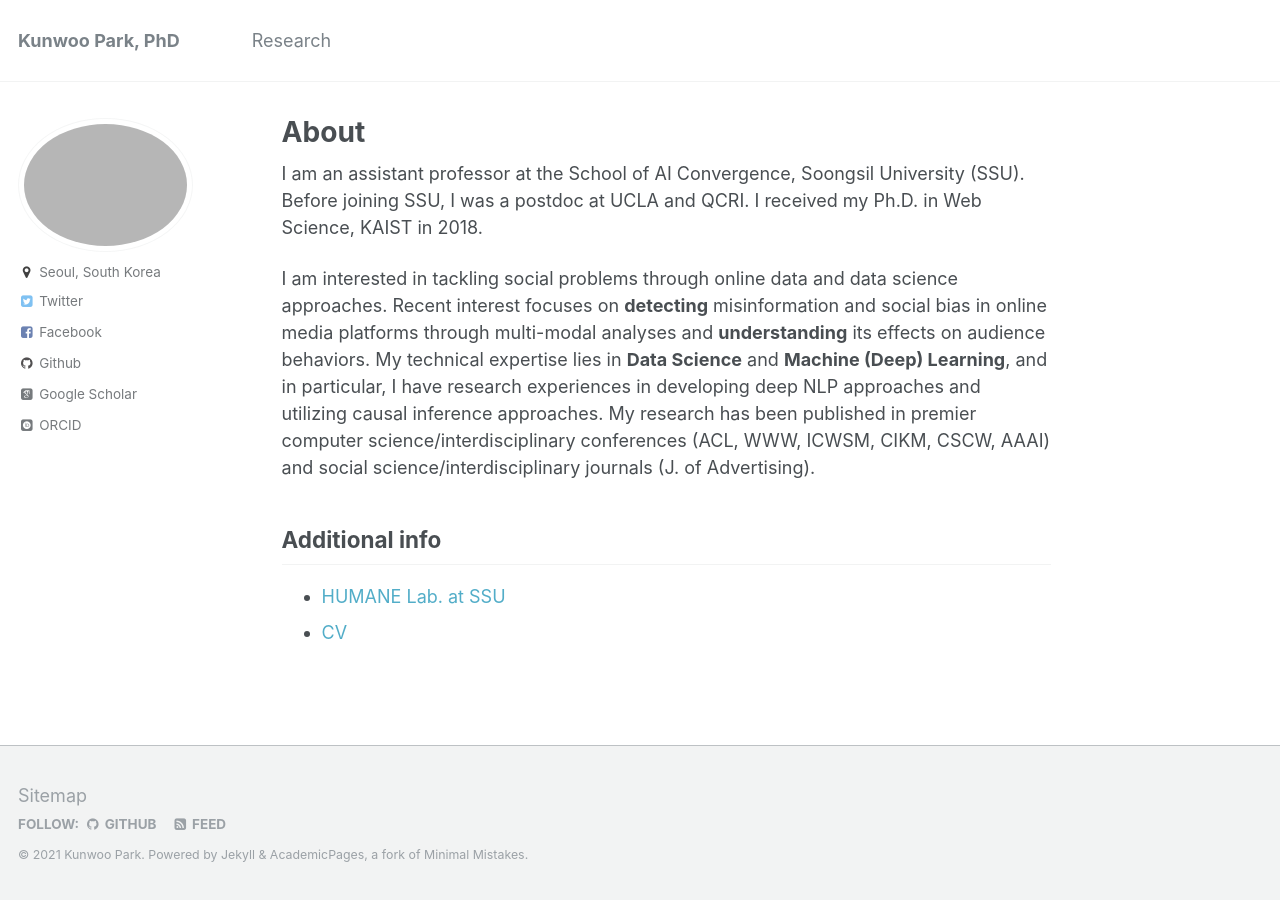
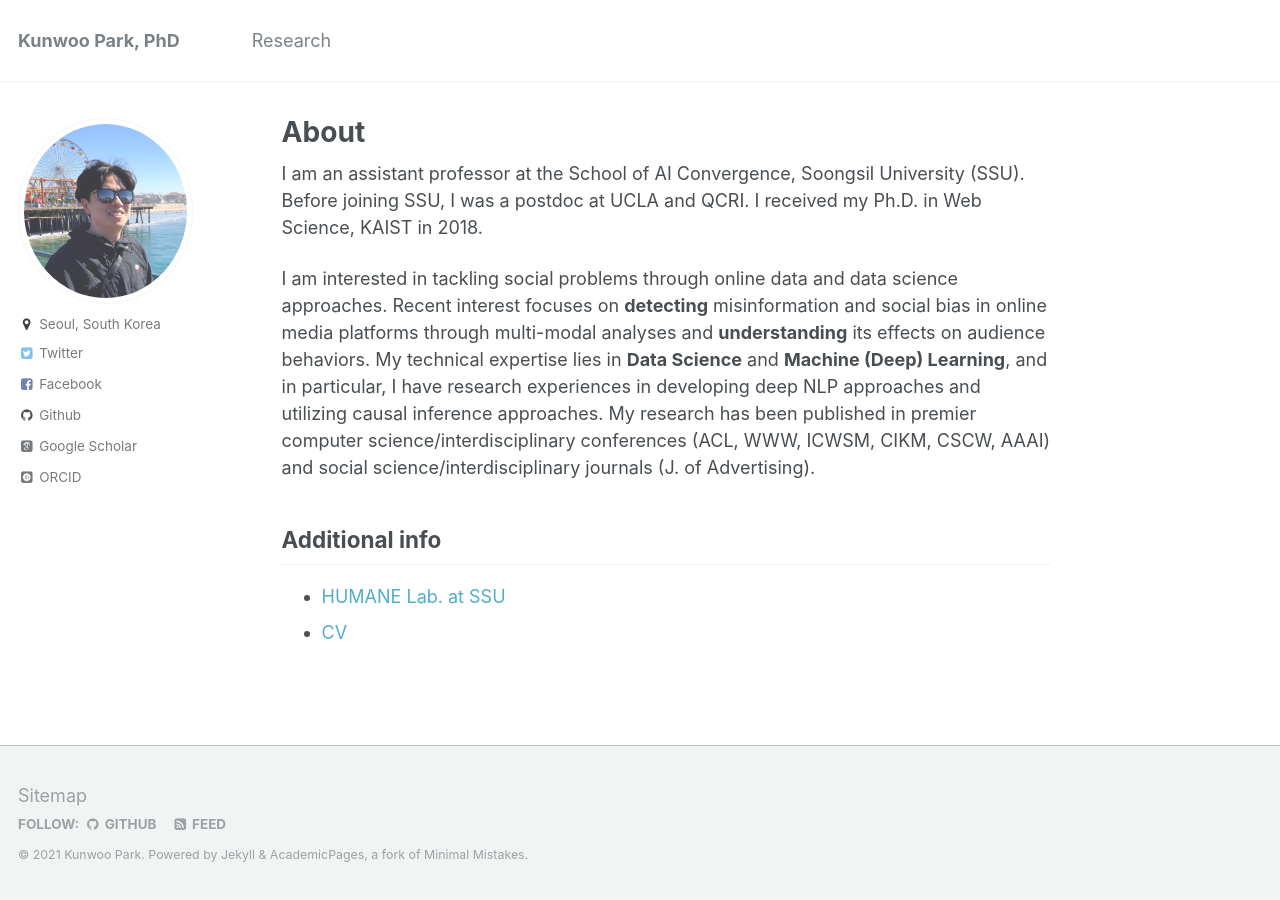
Before and after one commit to bywords/bywords.github.io, a Jekyll site: the page built from _pages/about.md, in a window 1280 px wide. Built offline with Jekyll 4.4.1, drawn with Linux system fonts in a browser that asks for light colours; some web fonts are replaced.

Commit message:
Update _config.yml

```diff
--- a/_config.yml
+++ b/_config.yml
@@ -79,7 +79,7 @@ analytics:
 # Site Author
 author:
   name             :
-  avatar           : "201801.png"
+  avatar           : "201801.jpg"
   bio              : #"Postdoc at KAIST"
   location         : "Seoul, South Korea"
   employer         :
```
